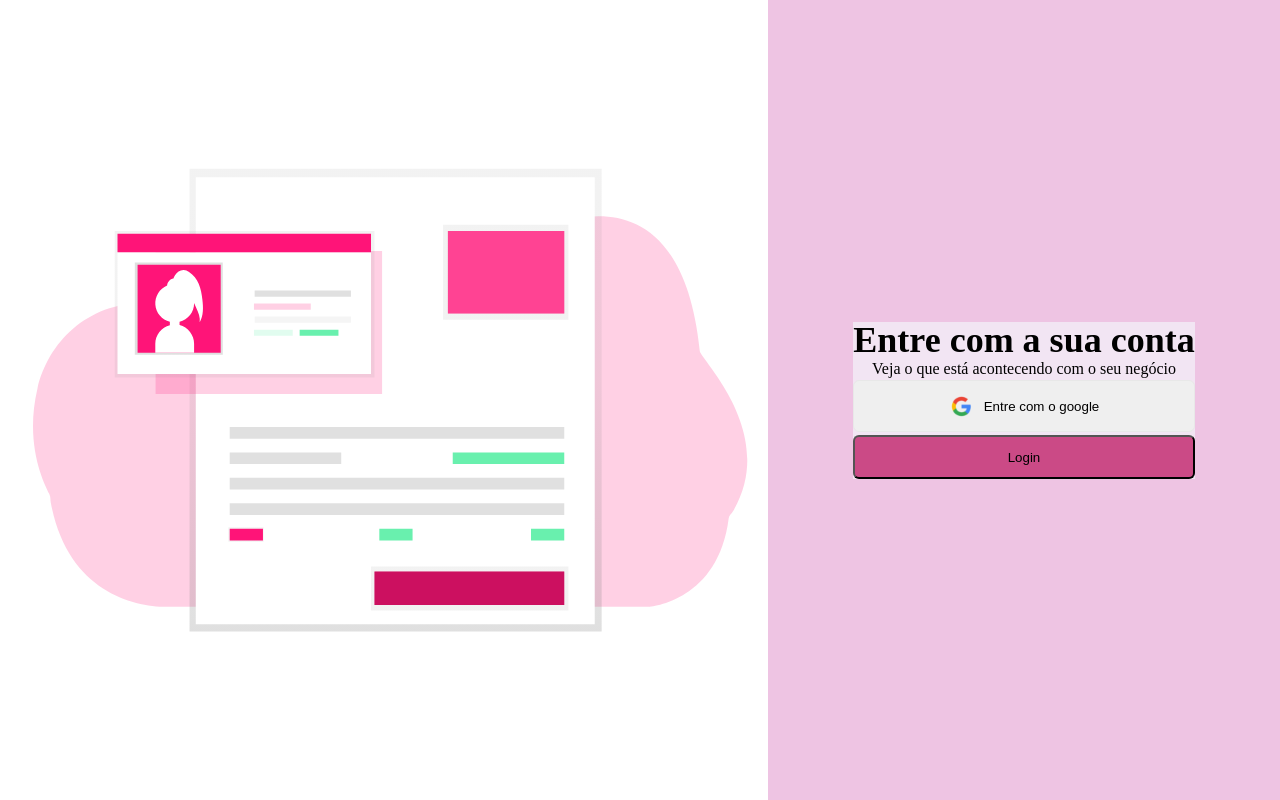
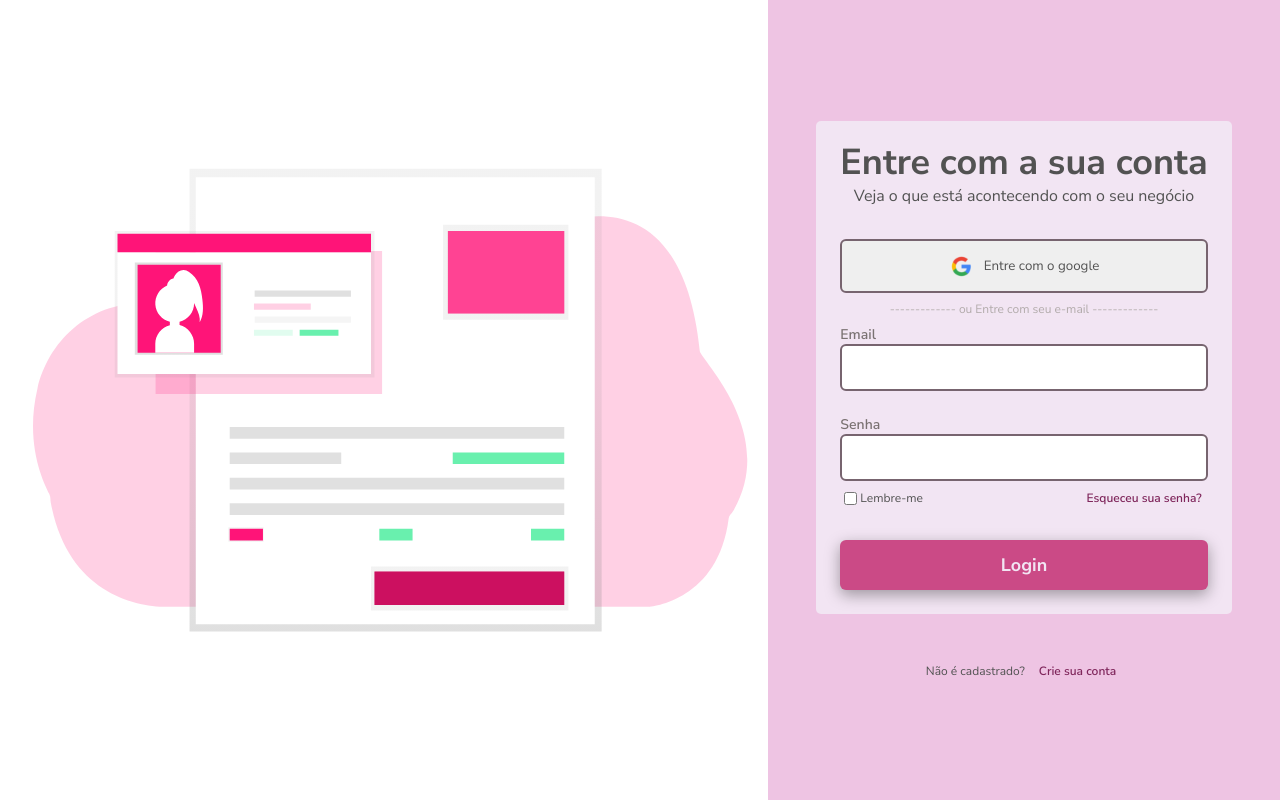
Before and after one commit to Cilag3/P-gina-de-login, a React (Vite) app in the folder loginpagereact/: page / in a window 1280 px wide. Built offline with nearby package versions, Linux system fonts and the light colour scheme.

Commit message:
vlidação do formulário de login

```diff
--- a/loginpagereact/index.html
+++ b/loginpagereact/index.html
@@ -4,6 +4,12 @@
     <meta charset="UTF-8" />
     <link rel="icon" type="image/svg+xml" href="/vite.svg" />
     <meta name="viewport" content="width=device-width, initial-scale=1.0" />
+    <link rel="preconnect" href="https://fonts.googleapis.com" />
+    <link rel="preconnect" href="https://fonts.gstatic.com" crossorigin />
+    <link
+      href="https://fonts.googleapis.com/css2?family=Inter:wght@600&family=Nunito+Sans:wght@400;600;700&family=Quicksand:wght@300;500&family=Righteous&family=Roboto+Mono:wght@700&family=Roboto:wght@400;500;700&family=Sarala&display=swap"
+      rel="stylesheet"
+    />
     <title>Vite + React</title>
   </head>
   <body>
--- a/loginpagereact/src/Components/Button/Button.css
+++ b/loginpagereact/src/Components/Button/Button.css
@@ -1,6 +1,7 @@
 .generico {
   width: 100%;
   padding: 13px 10px 12px;
+
   display: flex;
   justify-content: center;
   align-items: center;
@@ -9,11 +10,16 @@
 }
 
 .sem-fundo {
-
   box-sizing: border-box;
-  border: 1px solid #e8e8e8;
+  border: 2px solid #77646f;
 }
 
 .com-fundo {
   background: #cb4a86;
+  border: none;
+  box-shadow: rgba(0, 0, 0, 0.35) 0px 5px 15px;
+  color: #f2e5f3;
+  font-weight: 700;
+  font-size: 18px;
+  line-height: 25px;
 }
--- a/loginpagereact/src/Components/Button/Button.jsx
+++ b/loginpagereact/src/Components/Button/Button.jsx
@@ -1,9 +1,9 @@
 import './Button.css'
 
 
-export function Button({comFundo,children,icone }){
+export function Button({comFundo,children,icone, onClick }){
   return(
-   <button className={`generico ${comFundo?'com-fundo':'sem-fundo'}`}>
+   <button onClick={onClick} className={`generico ${comFundo?'com-fundo':'sem-fundo'}`}>
     {icone && <img src={icone} alt="" style={{width:'25px', height:'25px'}}/>}
     {children}
 
--- /dev/null
+++ b/loginpagereact/src/Components/Input/Input.css
@@ -0,0 +1,21 @@
+.input-container {
+  display: flex;
+  flex-direction: column;
+  justify-content: flex-start;
+
+  width: 100%;
+}
+
+.input-label {
+  font-weight: 600;
+  font-size: 14px;
+  line-height: 19px;
+  color: #7a7272;
+}
+
+.input-input {
+
+  padding: 13px 10px 12px;
+  border-radius: 6px;
+  border: 2px solid #77646f;
+}
--- /dev/null
+++ b/loginpagereact/src/Components/Input/Input.jsx
@@ -0,0 +1,12 @@
+import './Input.css'
+
+
+export function Input({titulo,tipo, valor, onChange}) {
+
+  return(
+    <div className='input-container'>
+    <label htmlFor={titulo} className='input-label'>{titulo}</label>
+    <input onChange={onChange} value={valor} type={tipo} name="" id={titulo} className='input-input' />
+    </div>
+  )
+}
--- /dev/null
+++ b/loginpagereact/src/Components/TextButton/TextButton.css
@@ -0,0 +1,9 @@
+.textbutton-button {
+  border: none;
+  background: none;
+  font-weight: 600;
+  font-size: 12px;
+  line-height: 16px;
+
+  color: #7f265b;
+}
--- /dev/null
+++ b/loginpagereact/src/Components/TextButton/TextButton.jsx
@@ -0,0 +1,8 @@
+import './TextButton.css'
+
+
+export function TextButton({children, onClick}) {
+  return(
+    <button className='textbutton-button' onClick={onClick}>{children}</button>
+  )
+}
--- a/loginpagereact/src/Pages/Home/Home.css
+++ b/loginpagereact/src/Pages/Home/Home.css
@@ -4,7 +4,7 @@
   height: 100vh;
 }
 
-.container-imagem{
+.container-imagem {
   display: flex;
   justify-content: center;
   align-items: center;
@@ -12,7 +12,7 @@
 }
 
 img {
-  width:100%;
+  width: 100%;
   height: 100%;
 }
 
@@ -20,6 +20,7 @@ img {
   height: 100%;
   background-color: hsl(316, 55%, 85%);
   display: flex;
+  flex-direction: column;
   flex: 2;
   justify-content: center;
   align-items: center;
@@ -27,18 +28,57 @@ img {
 
 .formulario {
   max-width: 420px;
-  background:#f2e5f3;
-
+  background: #f2e5f3;
+  border-radius: 5px;
+  padding: 24px;
 }
 
 .formulario-titulo {
   display: flex;
   flex-direction: column;
   align-items: center;
-  gap: 03px;
 }
 
-.formulario-titulo h1 {
+.home-titulo {
   font-size: 36px;
   font-weight: bold;
+  margin-bottom: 04px;
 }
+
+.home-subtitulo {
+  font-weight: 400;
+  font-size: 16px;
+  line-height: 22px;
+  margin-bottom: 32px;
+}
+
+.home-p {
+  margin: 8px;
+  color: #b2abab;
+}
+
+.home-lembrar-senha-container {
+  width: 100%;
+  display: flex;
+  justify-content: space-between;
+  margin: 8px 0px 32px 0px;
+}
+
+.home-input-container {
+  width: 100%;
+  display: flex;
+  flex-direction: column;
+  gap: 24px;
+}
+
+.home-checkbox-label {
+  font-size: 12px;
+  line-height: 16px;
+}
+
+.home-crie-sua-conta {
+  margin-top: 48px;
+  display: flex;
+  align-items: center;
+  gap: 8px;
+}
--- a/loginpagereact/src/Pages/Home/Home.jsx
+++ b/loginpagereact/src/Pages/Home/Home.jsx
@@ -2,8 +2,46 @@ import imagelogin from '../../assets/image-login.svg'
 import iconeGoogle from '../../assets/icone-google.svg'
 import './Home.css'
 import { Button } from '../../Components/Button/Button'
+import { Input } from '../../Components/Input/Input'
+import { TextButton } from '../../Components/TextButton/TextButton'
+import { useEffect, useState } from 'react'
+import { user } from '../../constants/user'
 
 export function Home() {
+  const formInitialState = {
+    email: '',
+    senha: '',
+    lembreMe: false
+  }
+  const [form, setForm] = useState(formInitialState)
+
+  function formSubmit() {
+
+    const { email, senha } = form
+    if (email === '' || form.senha === '') {
+      alert('Formulário inválido')
+      return
+    }
+    const firstAtSign = email.indexOf('@')
+    const lastAtSign = email.lastIndexOf('@')
+    const emailParts = email.split('@')
+
+    if (firstAtSign === -1 || email.length < 5 || lastAtSign !== firstAtSign || firstAtSign === 0 ||  lastAtSign === email.length -1 || email[0] === '.' || email[email.length -1] === '.' || email.indexOf('..') !== -1 ||emailParts[0][emailParts[0].length -1] === '.' || emailParts[1][0] === '.' ) {
+      alert('E-mail inválido')
+      return
+    }
+
+    if (senha.length < 6){
+      alert('Senha inválida')
+      return
+    }
+    alert('Você entrou')
+  }
+
+  function updateForm(keyName, keyValue) {
+    setForm({ ...form, [keyName]: keyValue })
+  }
+
   return (
     <div className="geral">
       <div className="container-imagem">
@@ -12,12 +50,65 @@ export function Home() {
       <div className="container-formulario">
         <div className="formulario">
           <div className="formulario-titulo">
-            <h1>Entre com a sua conta</h1>
-            <h3>Veja o que está acontecendo com o seu negócio</h3>
+            <h1 className="home-titulo">Entre com a sua conta</h1>
+            <h3 className="home-subtitulo">
+              Veja o que está acontecendo com o seu negócio
+            </h3>
 
-            <Button  comFundo={false}  icone={iconeGoogle} >Entre com o google</Button>
-            <Button comFundo={true}>Login</Button>
+            <Button
+              onClick={() => alert('Entre com o google')}
+              comFundo={false}
+              icone={iconeGoogle}
+            >
+              Entre com o google
+            </Button>
+            <p style={{ margin: '8px' }} className="home-p">
+              {' '}
+              ------------- ou Entre com seu e-mail -------------{' '}
+            </p>
+            <div className="home-input-container">
+              <Input
+                onChange={event => updateForm('email', event.target.value)}
+                valor={form.email}
+                titulo="Email"
+                tipo="text"
+              />
+              <Input
+                onChange={event => updateForm('senha', event.target.value)}
+                valor={form.senha}
+                titulo="Senha"
+                tipo="password"
+              />
+            </div>
+            <div className="home-lembrar-senha-container">
+              <div style={{ display: 'flex', alignItems: 'center' }}>
+                <input
+                  type="checkbox"
+                  id="check"
+                  className="home-checkbox"
+                  checked={form.lembreMe}
+                  onChange={() =>
+                    updateForm('lembreMe', form.lembreMe ? false : true)
+                  }
+                />
+                <label htmlFor="check" className="home-checkbox-label">
+                  Lembre-me
+                </label>
+              </div>
+              <TextButton onClick={() => alert('Recupere sua senha')}>
+                Esqueceu sua senha?
+              </TextButton>
+            </div>
+            <Button onClick={formSubmit} comFundo={true}>
+              Login
+            </Button>
           </div>
+        </div>
+        <div className="home-crie-sua-conta">
+          <p>Não é cadastrado?</p>
+          <TextButton onClick={() => alert('Crie sua conta')}>
+            Crie sua conta
+          </TextButton>
         </div>
       </div>
     </div>
--- /dev/null
+++ b/loginpagereact/src/constants/user.js
@@ -0,0 +1,4 @@
+export const user = {
+  email:'cila_g3@hotmail.com',
+  senha: '1234',
+}
--- a/loginpagereact/src/global.css
+++ b/loginpagereact/src/global.css
@@ -3,3 +3,10 @@ body {
   height: 100vw;
   padding: 50px;
 }
+
+p {
+  font-size: 12px;
+  line-height: 16px;
+
+  color: #ae93ac;
+}
--- a/loginpagereact/src/main.jsx
+++ b/loginpagereact/src/main.jsx
@@ -6,10 +6,25 @@ import { Home } from './Pages/Home/Home'
 
 const GlobalStyle = createGlobalStyle`
   ${reset}
+  * {
+    font-family: 'Nunito Sans';
+    color: #525252;
+  }
+  button {
+    cursor: pointer;
+  }
+
   body {
     width: 100vw;
     height: 100vh;
+    font-family: 'Nunito Sans'
   }
+
+  p {
+    font-size: 12px;
+    line-height: 16px;
+
+      }
 `
 
 ReactDOM.createRoot(document.getElementById('root')).render(
```
